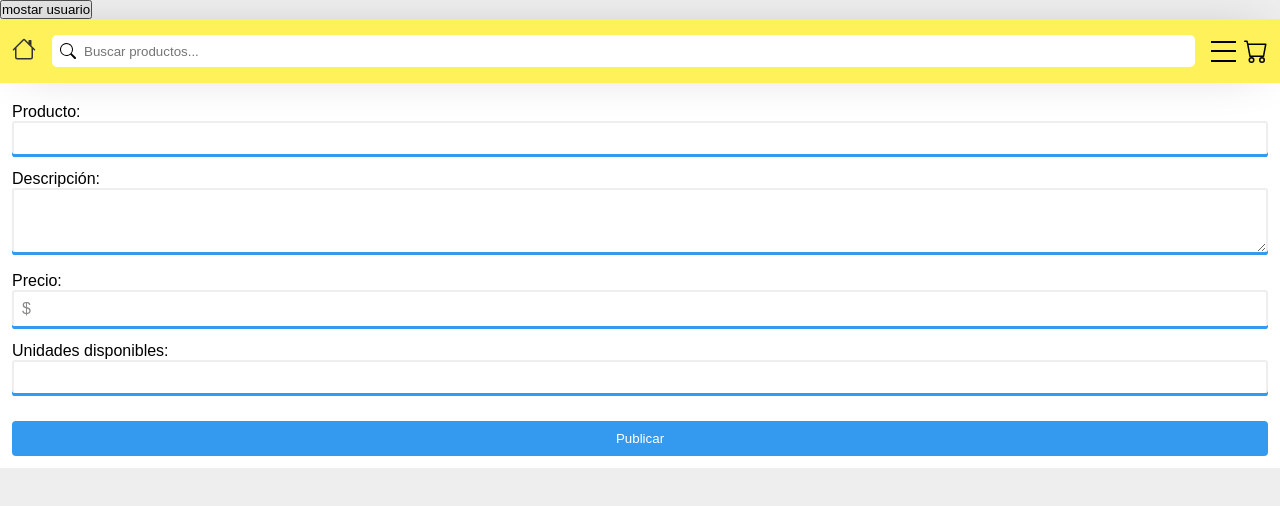
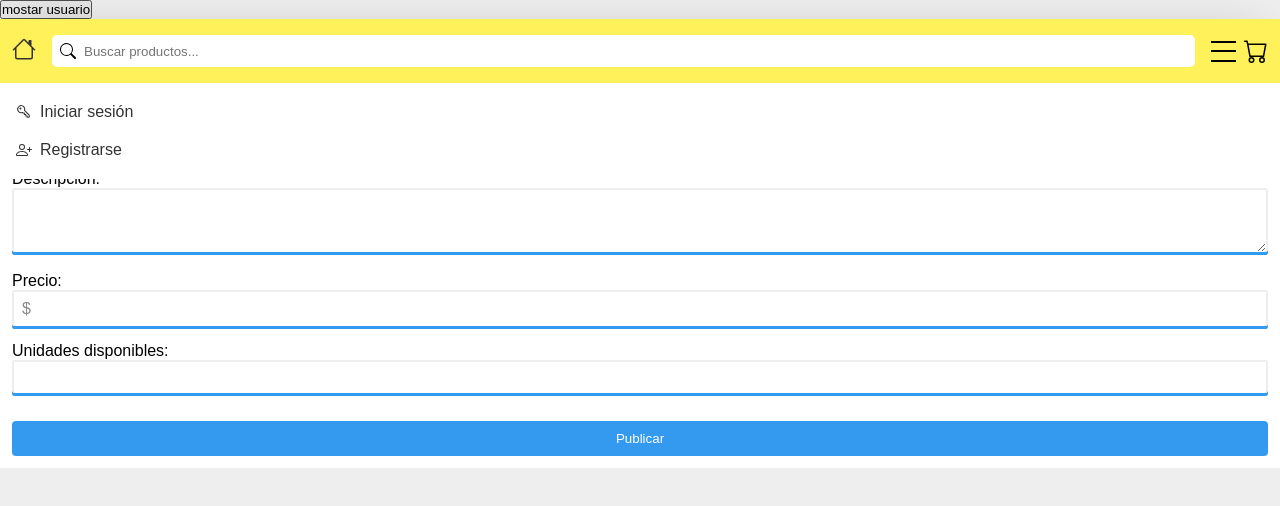
Before and after one commit to paiput/mecu, a React (Create React App) app in the folder client/: page /sell in a window 1280 px wide. Shown: the top 506 px of the page. Built offline with nearby package versions, Linux system fonts and the light colour scheme; no server answers; the HTML template or start-up script is replaced by a standard one.

Commit message:
Refactor HambMenu functionality

```diff
--- a/client/src/components/header/HambMenu.jsx
+++ b/client/src/components/header/HambMenu.jsx
@@ -5,11 +5,11 @@ import * as Icon from 'react-bootstrap-icons';
 import { useContext } from 'react';
 import { UserContext } from '../../contexts/UserContext';
 
-export const HambMenu = () => {
+export const HambMenu = ({ hambMenu }) => {
   const { user } = useContext(UserContext);
 
   return (
-    <div className="hamb-menu">
+    <div className={`hamb-menu ${hambMenu ? 'show-hamb-menu' : ''}`}>
     {
       user
         ? <>
@@ -23,7 +23,6 @@ export const HambMenu = () => {
           <Link to="/register" className="hamb-menu__link"><Icon.PersonPlus />Registrarse</Link>
         </>
     }
-
     </div>
   )
 }
--- a/client/src/components/header/Header.jsx
+++ b/client/src/components/header/Header.jsx
@@ -52,7 +52,7 @@ export const Header = ({ hambMenuState, cartState }) => {
         </nav>
       </header>
       { cartContainer && <CartContainer />}
-      { hambMenu && <HambMenu /> }
+      <HambMenu hambMenu={hambMenu} />
     </>
   )
 }
```
